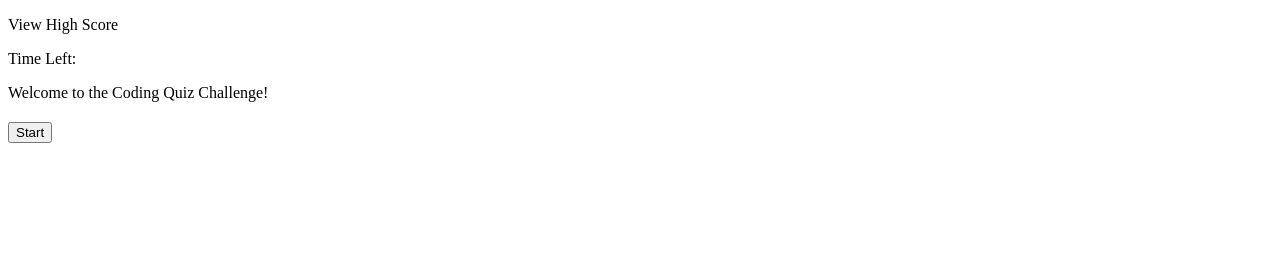
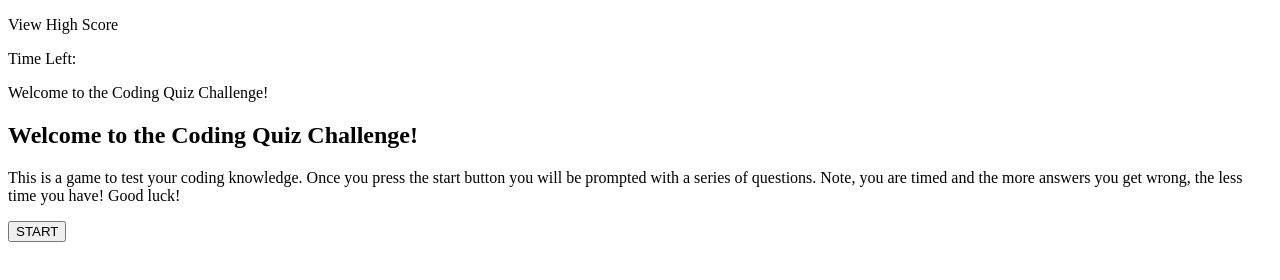
Before and after one commit to abigailmgarcia/Coding-Quiz, a plain HTML site: page index.html in a window 1280 px wide. Drawn offline with Linux system fonts and the light colour scheme.

Commit message:
added text content method so user can be prompted with instructions

```diff
--- a/index.html
+++ b/index.html
@@ -17,7 +17,7 @@
         <h2 id = "question"></h2>
         <p id = "choice"></p>
         <p id = "answer"></p>
-        <button id = "startbutton">Start</button>
+        <button id = "startbutton"></button>
         <ol id = "highscores-list"></ol>
         </div>
     </main>
--- a/script.js
+++ b/script.js
@@ -12,6 +12,12 @@ const startButton = document.getElementById("startbutton");
 //variables for timer
 
 // const countDown =
+
+//what user first sees when opening webpage
+
+questionElement.textContent = "Welcome to the Coding Quiz Challenge!";
+answerChoices.textContent = "This is a game to test your coding knowledge. Once you press the start button you will be prompted with a series of questions. Note, you are timed and the more answers you get wrong, the less time you have! Good luck!";
+startButton.textContent = "START";
 
 //quiz question array
 const quizQuestions = [
```
